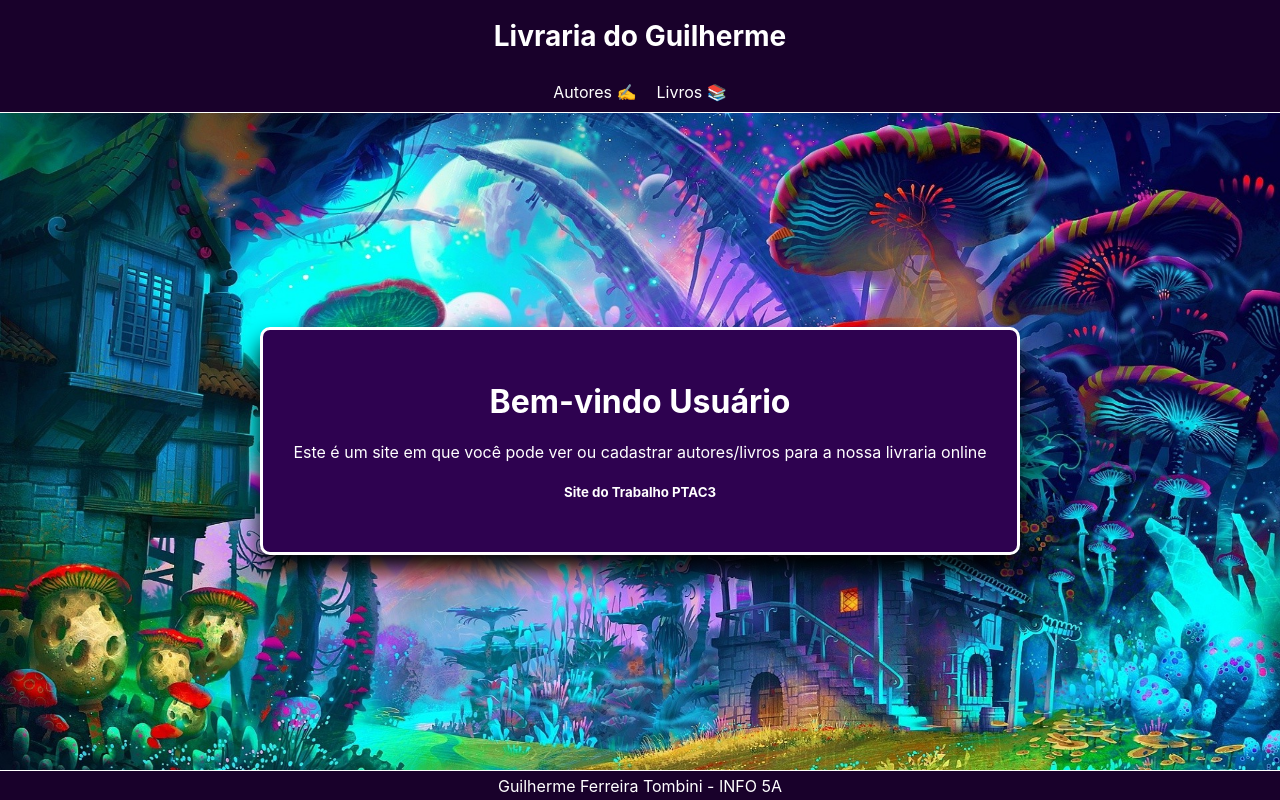
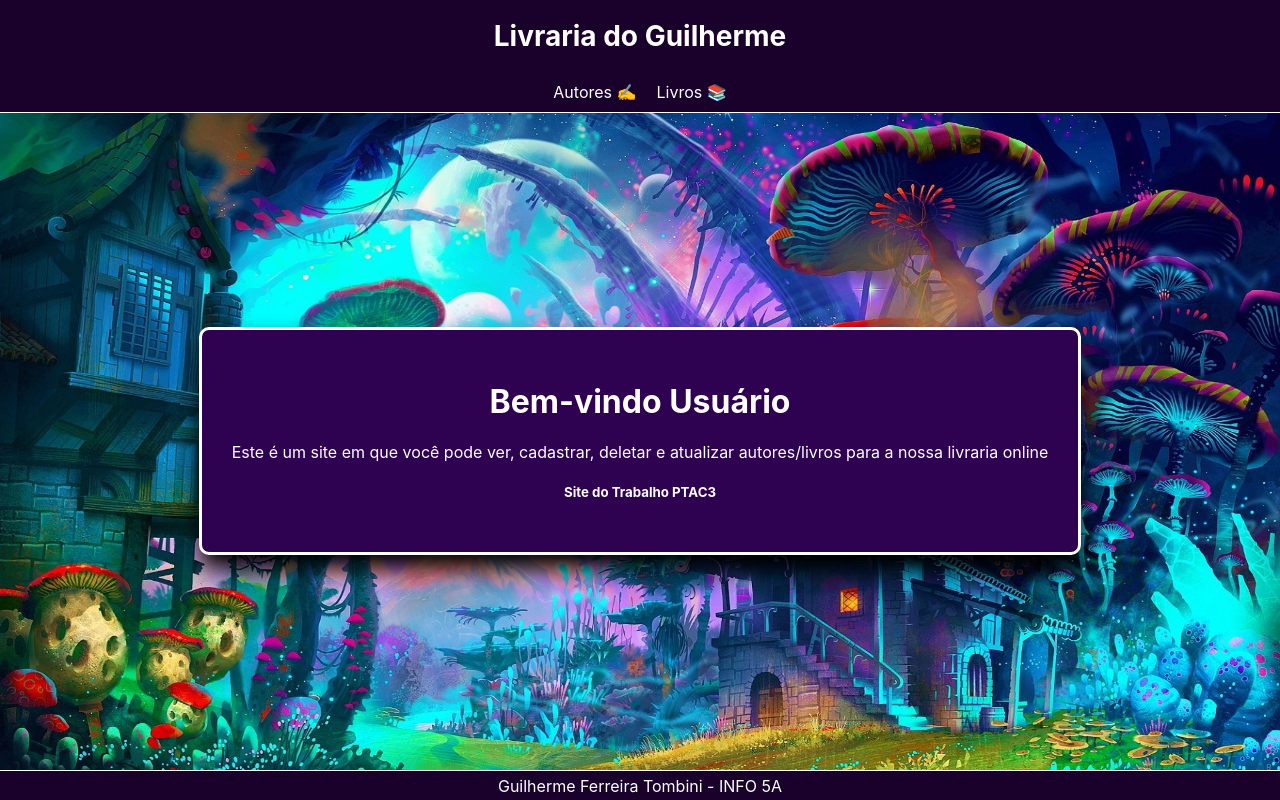
Before and after one commit to Guilherme-Ferreira-Tombini/TrabalhoFinal-PTAC3, a Next.js app: page / in a window 1280 px wide. Built offline with nearby package versions, Linux system fonts and the light colour scheme.

Commit message:
Alterei o código da mensagem inicial

```diff
--- a/pages/index.js
+++ b/pages/index.js
@@ -19,7 +19,7 @@ export default function Home() {
         <div className={styles.frase}>
           <center>
     <h1>Bem-vindo Usuário</h1>
-    <p>Este é um site em que você pode ver ou cadastrar autores/livros para a nossa livraria online</p>
+    <p>Este é um site em que você pode ver, cadastrar, deletar e atualizar autores/livros para a nossa livraria online</p>
     <h5>Site do Trabalho PTAC3</h5>
           </center>
         </div>
```
